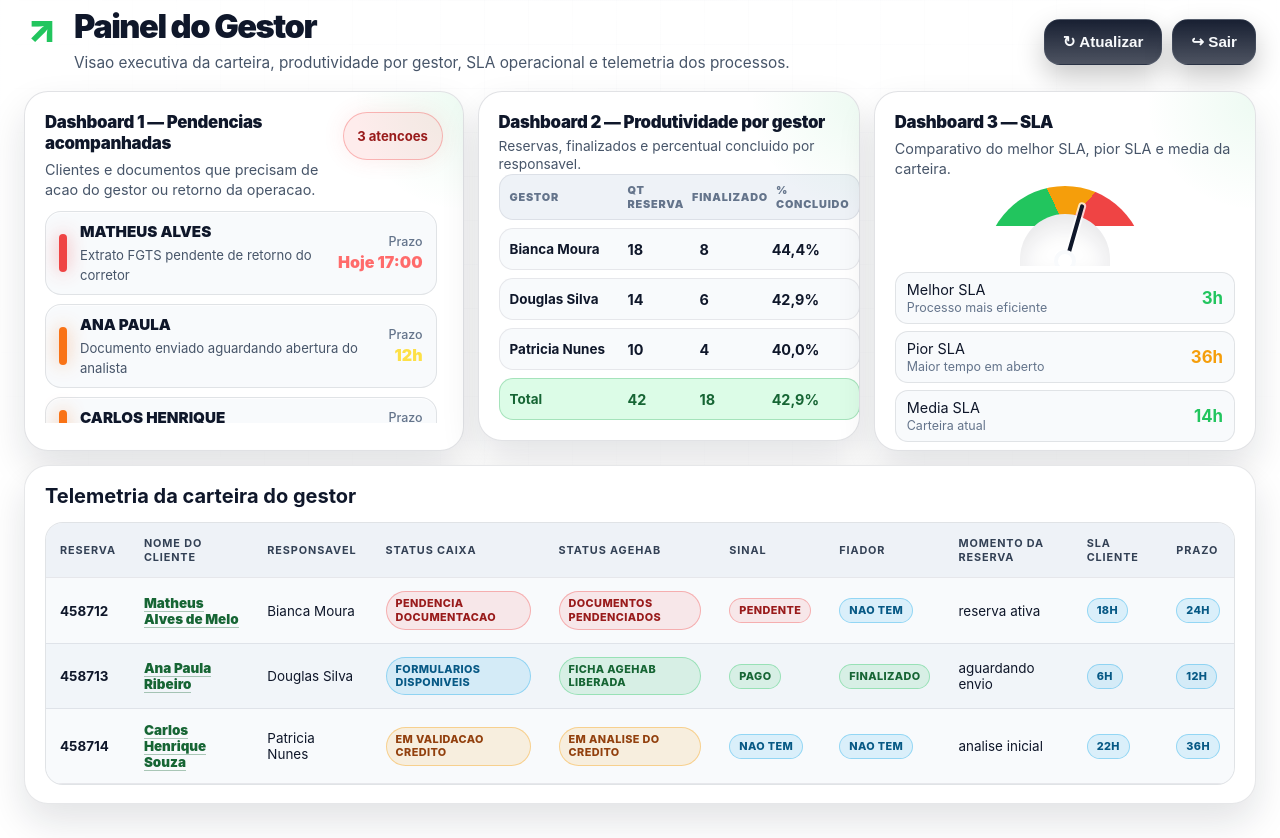
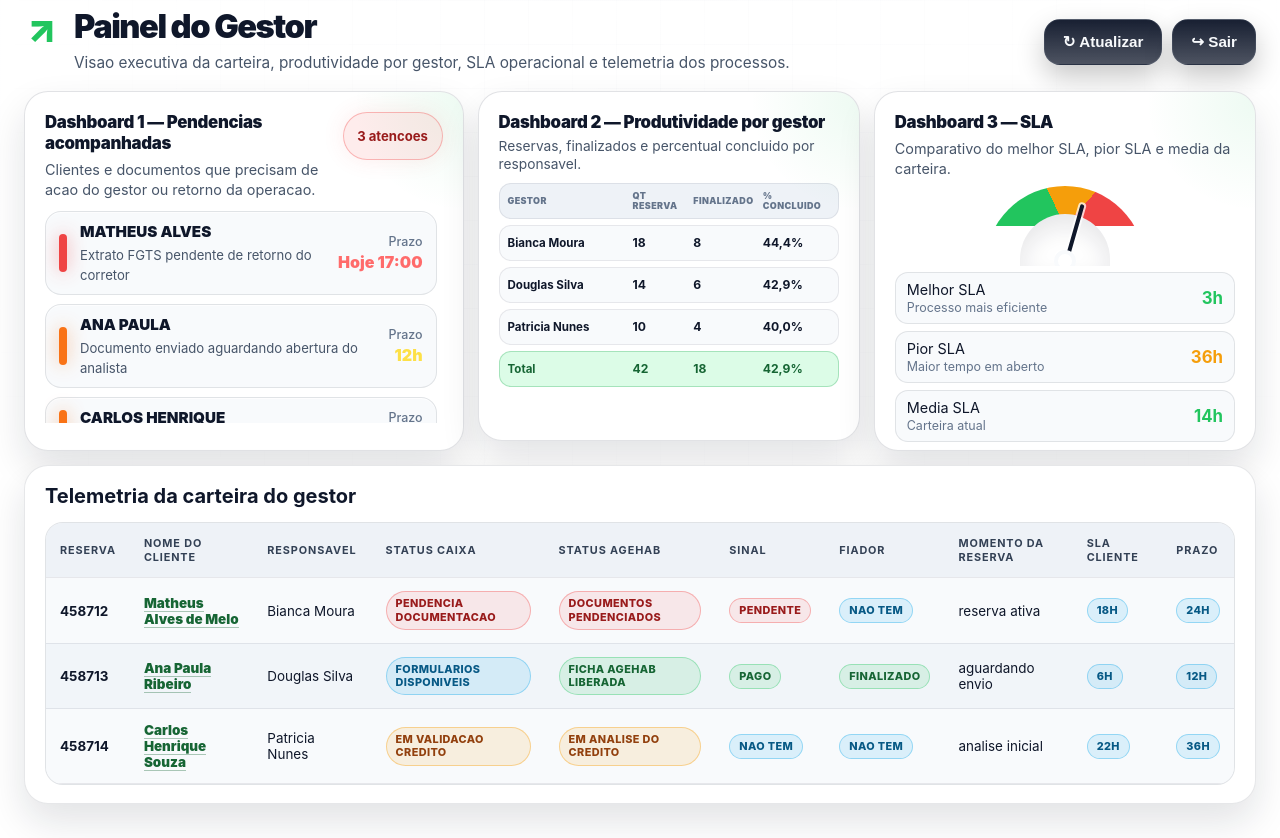
Before and after one commit to catsandygo-design/MAQ2-CREDITO, a Next.js app: page /gestor/telemetria in a window 1280 px wide. Built offline with nearby package versions, Linux system fonts and the light colour scheme.

Commit message:
fix: compacta card produtividade gestor

```diff
--- a/src/app/globals.css
+++ b/src/app/globals.css
@@ -141,12 +141,12 @@ a { color: inherit; text-decoration: none; }
 .cor-badge-danger { background:rgba(239,68,68,.10); border-color:rgba(239,68,68,.35); color:#991b1b; box-shadow:none; }
 .cor-badge-warn { background:rgba(245,158,11,.12); border-color:rgba(245,158,11,.38); color:#92400e; box-shadow:none; }
 .cor-badge-info { background:rgba(14,165,233,.12); border-color:rgba(14,165,233,.35); color:#075985; box-shadow:none; }
-.gestor-mini-table { display:grid; gap:8px; }
-.gestor-mini-row { display:grid; grid-template-columns:minmax(110px,1fr) .7fr .7fr .85fr; align-items:center; gap:8px; min-height:42px; padding:8px 10px; border-radius:14px; background:#f8fafc; border:1px solid rgba(15,23,42,.08); color:#0f172a; }
-.gestor-mini-row span { color:#64748b; font-size:.68rem; font-weight:950; text-transform:uppercase; letter-spacing:.07em; }
-.gestor-mini-row strong { color:#0f172a; font-size:.84rem; line-height:1.15; }
-.gestor-mini-row b { color:#0f172a; font-size:.9rem; }
-.gestor-mini-head { min-height:34px; background:#eef2f7; }
+.gestor-mini-table { display:grid; gap:6px; margin-top:4px; }
+.gestor-mini-row { display:grid; grid-template-columns:minmax(96px,1.35fr) .62fr .72fr .76fr; align-items:center; gap:6px; min-height:36px; padding:7px 8px; border-radius:12px; background:#f8fafc; border:1px solid rgba(15,23,42,.08); color:#0f172a; }
+.gestor-mini-row span { color:#64748b; font-size:.56rem; font-weight:950; text-transform:uppercase; letter-spacing:.045em; line-height:1.15; }
+.gestor-mini-row strong { color:#0f172a; font-size:.72rem; line-height:1.12; }
+.gestor-mini-row b { color:#0f172a; font-size:.76rem; line-height:1; }
+.gestor-mini-head { min-height:30px; background:#eef2f7; }
 .gestor-mini-total { background:#dcfce7; border-color:rgba(22,163,74,.28); }
 .gestor-mini-total strong,.gestor-mini-total b { color:#166534; }
 .cca-alert-badge { animation: ccaAlertPulse 1.8s ease-in-out infinite; }
```
